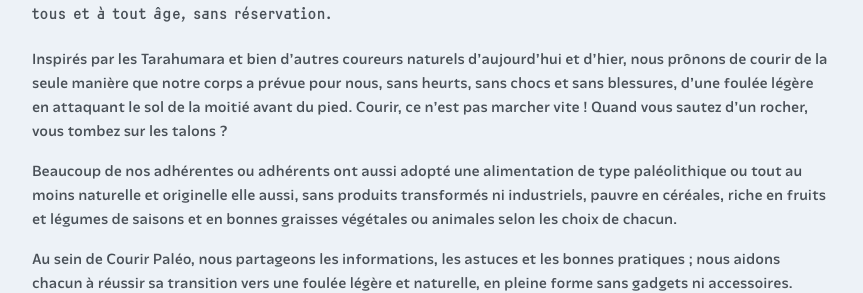
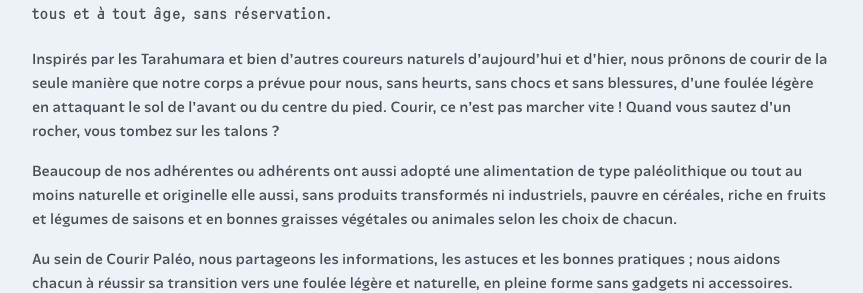
Before and after one commit to courirpaleo/courirpaleo.github.io, a Jekyll site: the page built from index.md, in a window 1280 px wide. Shown: the part 532-825 px from the top of the page, without its empty margins (208-1071 px from the left). Built offline with Jekyll 4.4.1, drawn with Linux system fonts in a browser that asks for light colours; some web fonts are replaced.

Commit message:
Update index.md

```diff
--- a/index.md
+++ b/index.md
@@ -5,7 +5,7 @@
 ![Courir Paleo](/assets/images/CourirPaleo_course_Parc-Montsouris_foulees_1200px.jpg)
 #### Courir Paléo est un club de course minimaliste créé à Paris en 2016 sous la forme d'une association loi 1901. Nous faisons découvrir la course liberté à ceux qui veulent courir de manière naturelle et originelle. Nos sorties et ateliers sont entièrement gratuits et ouverts à tous et à tout âge, sans réservation.
 
-Inspirés par les Tarahumara et bien d’autres coureurs naturels d’aujourd’hui et d’hier, nous prônons de courir de la seule manière que notre corps a prévue pour nous, sans heurts, sans chocs et sans blessures, d’une foulée légère en attaquant le sol de la moitié avant du pied. Courir, ce n’est pas marcher vite&nbsp;! Quand vous sautez d’un rocher, vous tombez sur les talons&nbsp;?
+Inspirés par les Tarahumara et bien d’autres coureurs naturels d’aujourd’hui et d’hier, nous prônons de courir de la seule manière que notre corps a prévue pour nous, sans heurts, sans chocs et sans blessures, d’une foulée légère en attaquant le sol de l'avant ou du centre du pied. Courir, ce n’est pas marcher vite&nbsp;! Quand vous sautez d’un rocher, vous tombez sur les talons&nbsp;?
 
 Beaucoup de nos adhérentes ou adhérents ont aussi adopté une alimentation de type paléolithique ou tout au moins naturelle et originelle elle aussi, sans produits transformés ni industriels, pauvre en céréales, riche en fruits et légumes de saisons et en bonnes graisses végétales ou animales selon les choix de chacun.
 
```
